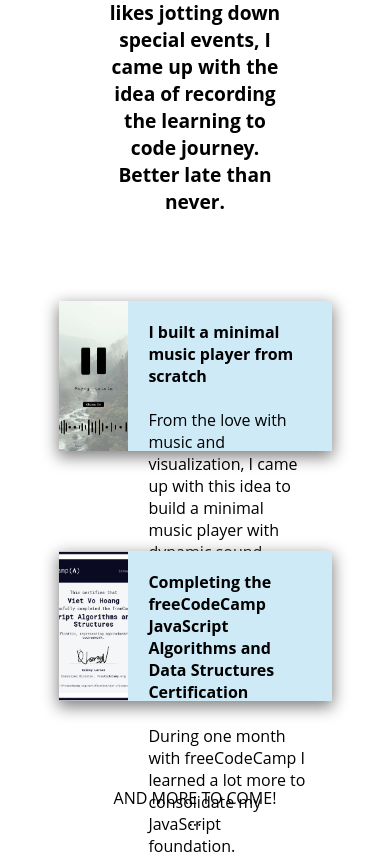
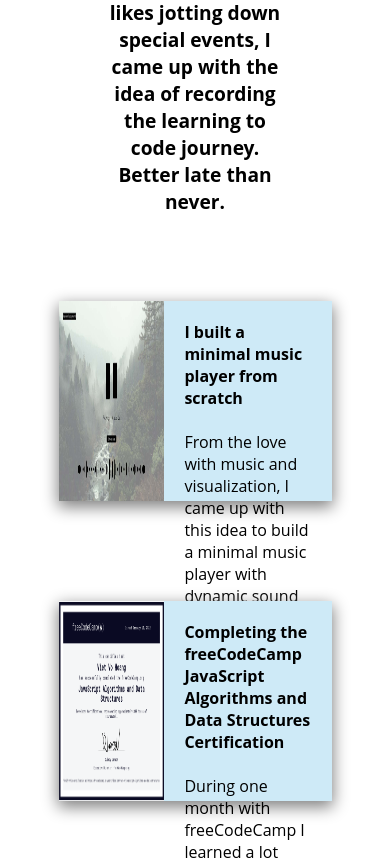
Before and after one commit to viet-v/vietspace-portfolio, a website built with Parcel: page blog/index.html in a window 390 px wide. Shown: the part 259-1119 px from the top of the page. Built offline with nearby package versions, Linux system fonts and the light colour scheme.

Commit message:
Modified blog page responsive

```diff
--- a/blog/index.html
+++ b/blog/index.html
@@ -32,7 +32,7 @@
     <div class="nav-overlay"></div>
 
     <div class="container">
-        <video id="video" autoplay preload="auto" loop muted>
+        <video id="video" muted autoplay loop>
             <source src="coding-background.mp4" type="video/mp4" />
         </video>
         <div class="title">
@@ -44,18 +44,32 @@
         <article class="blog-container">
             <a href="soundwave-music-player/" class="blog">
                 <article class="blog-box">
-                    <div class="blog-img" id="img2"></div>
-                    <p class="description">
-                      <b>I built a minimal music player from scratch</b><br><br>
-                      From the love with music and visualization, I came up with this idea to build a minimal music player with dynamic sound waves.</p>
+                    <div class="blog-img">
+                      <img src="soundwave-music-player/SMP.jpg" alt="Soundwave Music Player app" id="img2">
+                    </div>
+                    <div class="description">
+                      <div class="description-title">
+                        <b>I built a minimal music player from scratch</b>
+                      </div>    <br>
+                      <div class="description-text">
+                        From the love with music and visualization, I came up with this idea to build a minimal music player with dynamic sound waves.
+                      </div>
+                    </div>
                 </article>
             </a>
             <a href="completing-freeCodeCamp-js-certification/" class="blog">
                 <article class="blog-box">
-                    <div class="blog-img" id="img1"></div>
-                    <p class="description">
-                      <b>Completing the freeCodeCamp JavaScript Algorithms and Data Structures Certification</b><br><br>
-                      During one month with freeCodeCamp I learned a lot more to consolidate my JavaScript foundation.</p>
+                    <div class="blog-img">
+                      <img src="completing-freeCodeCamp-js-certification/freeCodeCamp-certification.png" alt="freeCodeCamp certification" id="img1">
+                    </div>
+                    <div class="description">
+                      <div class="description-title">
+                        <b>Completing the freeCodeCamp JavaScript Algorithms and Data Structures Certification</b>
+                      </div>    <br>
+                      <div class="description-text">
+                        During one month with freeCodeCamp I learned a lot more to consolidate my JavaScript foundation.
+                      </div>
+                    </div>
                 </article>
             </a>
         </article>
--- a/blog/style.css
+++ b/blog/style.css
@@ -112,6 +112,11 @@ html, body {
 
   /* -------------------------------------------------- */
 
+body {
+  font-family: 'Open Sans', sans-serif;
+  font-size: 1rem;
+}
+
 .container {
     position: relative;
     overflow: hidden;
@@ -145,11 +150,6 @@ html, body {
     text-align: center;
 }
 
-p {
-    font-family: 'Open Sans', sans-serif;
-    font-size: 1em;
-}
-
 .blog-container {
     display: flex;
     align-items: center;
@@ -168,6 +168,7 @@ p {
     justify-content: center;
     box-shadow: 0px 5px 15px 1px grey;
     height: 150px;
+    width: 100%;
     transition: all 0.2s ease;
 }
 
@@ -175,19 +176,13 @@ p {
     transform: translateY(-10px)
 }
 
-#img1 {
-    background: url('completing-freeCodeCamp-js-certification/freeCodeCamp-certification.png') center no-repeat;
-    background-size: cover;
+.blog-img {
+  width: 30%;
 }
 
-#img2 {
-    background: url('soundwave-music-player/SMP.jpg') center no-repeat;
-    background-size: cover;
-}
-
-.blog-img {
-    width: 30%;
-    height: auto;
+.blog-img img {
+    width: 100%;
+    height: 100%;
 }
 
 .description {
@@ -209,6 +204,44 @@ p {
         margin: -200px 0 0 0;
     }
 }
+
+@media only screen and (max-width: 768px) {
+  .blog-box {
+    height: 200px;
+  }
+
+  .blog-img {
+    width: 50%;
+  }
+
+  .description {
+    width: 60%;
+  }
+}
+
+@media only screen and (max-width: 360px) {
+
+  .introduction {
+    padding: 20px 40px;
+  }
+
+  .blog-box {
+    flex-direction: column;
+    align-items: center;
+    height: auto;
+  }
+
+  .blog-img {
+    width: 100%;
+  }
+
+  .description {
+    width: 100%;
+    box-sizing: border-box;
+  }
+
+}
+
 
 /* ---------------------- CONTACT -------------------------- */
 .contact {
```
